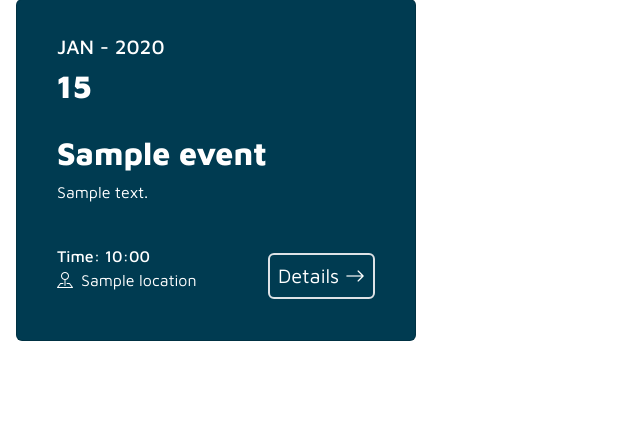
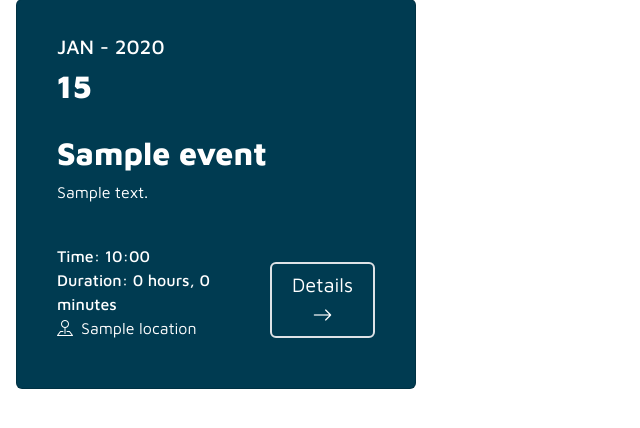
Before and after one commit to nmunro/spectrum, a Django app: page /events/ in a window 1280 px wide. Shown: the part 177-605 px from the top of the page, without its empty margins (0-640 px from the left). Run offline with Django 4.2, Linux system fonts and the light colour scheme; tables that the repository leaves empty hold one stand-in row (values such as "Sample post").

Commit message:
#1: Added a duration field

```diff
--- a/info/forms.py
+++ b/info/forms.py
@@ -9,7 +9,7 @@ class OrgForm(ModelForm):
 class EventForm(ModelForm):
     class Meta:
         model = Event
-        fields = ['name', 'description', 'location', 'date_time', 'price']
+        fields = ['name', 'description', 'location', 'date_time', 'duration', 'price']
 
 class ResourceForm(ModelForm):
     class Meta:
--- a/info/models.py
+++ b/info/models.py
@@ -1,8 +1,11 @@
+import time
+
 from django.conf import settings
 from django.db import models
 from django.urls import reverse
 from django.utils.text import slugify
 from djmoney.models.fields import MoneyField
+
 
 class Region(models.Model):
     name = models.CharField(max_length=255)
@@ -34,8 +37,6 @@ class Organisation(models.Model):
         return self.name
 
 class Resource(models.Model):
-    CNAME = "resource"
-
     organisation = models.ForeignKey(Organisation, on_delete=models.CASCADE)
     name = models.CharField(max_length=255)
     description = models.TextField()
@@ -50,17 +51,20 @@ class Resource(models.Model):
         return f"{self.organisation.name}: {self.name}"
 
 class Event(models.Model):
-    CNAME = "event"
-
     organisation = models.ForeignKey(Organisation, on_delete=models.CASCADE)
     location = models.ForeignKey(Location, on_delete=models.CASCADE)
     name = models.CharField(max_length=255)
     description = models.TextField()
     date_time = models.DateTimeField()
+    duration = models.DurationField()
     price = MoneyField(max_digits=19, decimal_places=4, default_currency="GBP")
     ticketed = models.BooleanField(default=False)
     tickets = models.IntegerField(default=0)
     tickets_purchased = models.IntegerField(default=0)
+
+    def format_duration(self):
+        res = time.gmtime(self.duration.seconds)
+        return time.strftime("%-H hours, %-M minutes", res)
 
     def get_absolute_url(self):
         return reverse("event", kwargs={"event_id": self.id})
--- a/info/templates/info/events.html
+++ b/info/templates/info/events.html
@@ -27,7 +27,8 @@
           </div>
           <div class="card-footer bg-transparent border border-0 d-flex flex-row justify-content-between align-items-center">
             <div class="event-location">
-            <p class="event-date fw-medium my-0 py-0">Time: {{ event.date_time.time|time:"h:i" }}</p>
+              <p class="event-date fw-medium my-0 py-0">Time: {{ event.date_time.time|time:"H:i" }}</p>
+              <p class="event-date fw-medium my-0 py-0">Duration: {{ event.format_duration }}</p>
               <p class="d-flex align-items-center"><i class="bi bi-pin-map me-2 my-0 py-0 fw-medium"></i>{{ event.location }}</p>
             </div>
             <div class="event-button">
--- a/info/views.py
+++ b/info/views.py
@@ -164,6 +164,7 @@ class DashboardEventView(TemplateView):
             context["event"].description = form.cleaned_data["description"]
             context["event"].location = form.cleaned_data["location"]
             context["event"].date_time = form.cleaned_data["date_time"]
+            context["event"].duration = form.cleaned_data["duration"]
             context["event"].price = form.cleaned_data["price"]
             context["event"].save()
 
```
Also changed, not shown: info/templates/info/index.html (+4 -4 lines), info/migrations/0011_event_duration.py (added). Lines whose indentation alone changed are shown as unchanged.
